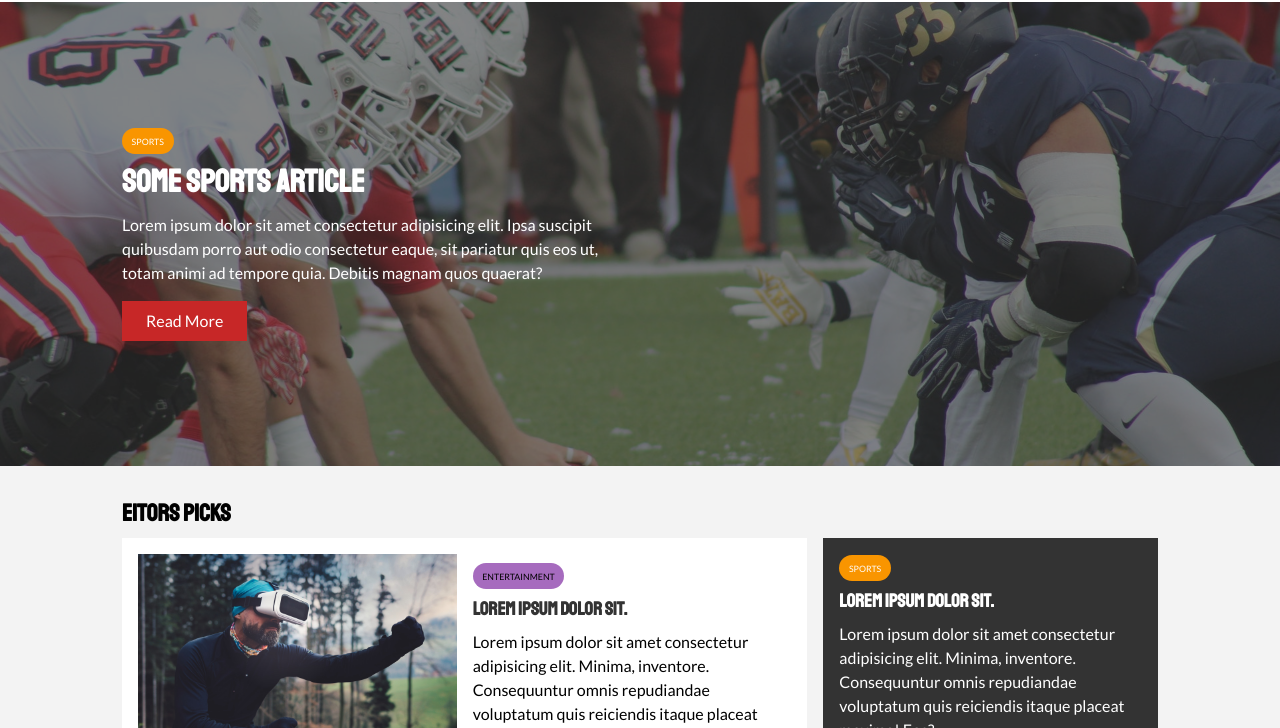
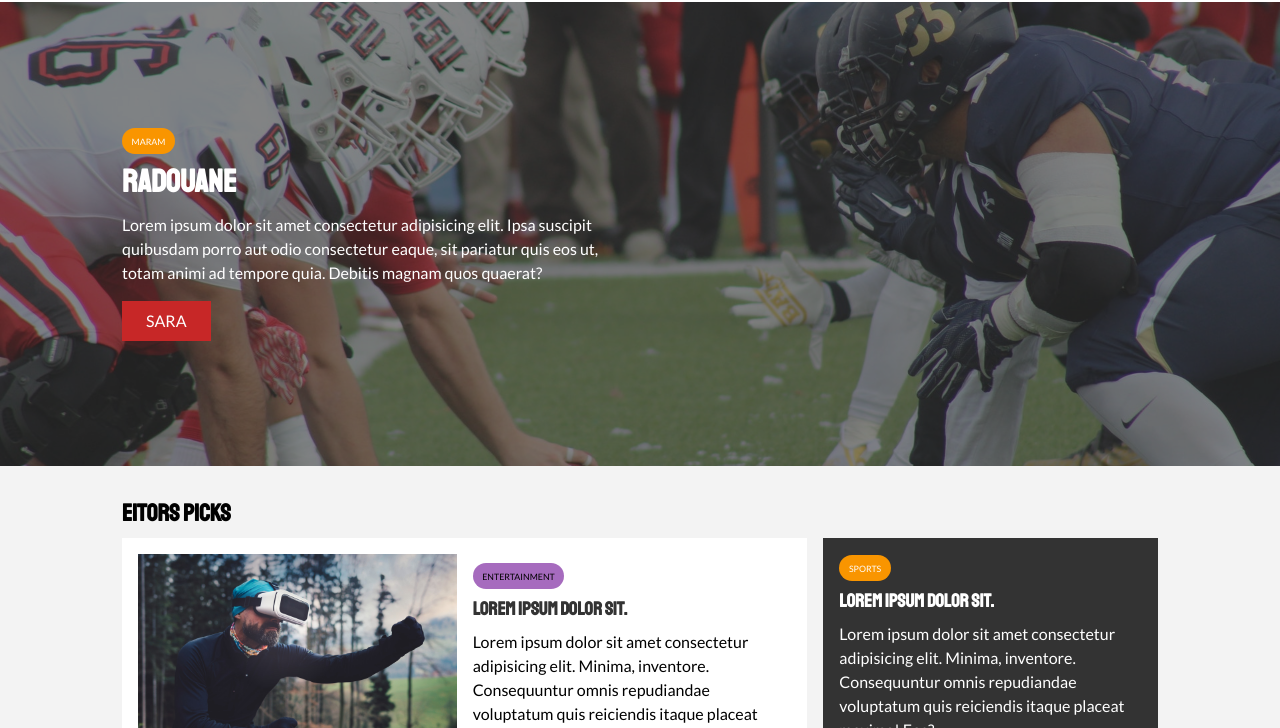
Before and after one commit to RedSar/NewsGridTuto, a plain HTML site: page index.html in a window 1280 px wide. Shown: the part 72-800 px from the top of the page. Drawn offline with Linux system fonts and the light colour scheme.

Commit message:
Customize the data

```diff
--- a/index.html
+++ b/index.html
@@ -53,15 +53,15 @@
       <div class="container">
         <div class="showcase-container">
           <div class="showcase-content">
-            <div class="category category-sports">Sports</div>
-            <h1>Some Sports Article</h1>
+            <div class="category category-sports">Maram</div>
+            <h1>Radouane</h1>
             <p>
               Lorem ipsum dolor sit amet consectetur adipisicing elit. Ipsa
               suscipit quibusdam porro aut odio consectetur eaque, sit pariatur
               quis eos ut, totam animi ad tempore quia. Debitis magnam quos
               quaerat?
             </p>
-            <a href="article.html" class="btn btn-primary">Read More</a>
+            <a href="article.html" class="btn btn-primary">SARA</a>
           </div>
         </div>
       </div>
```
